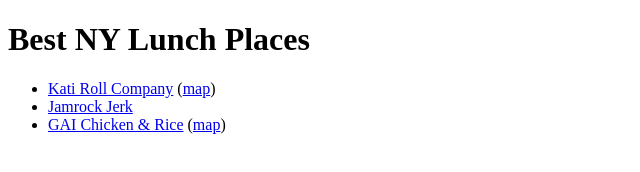
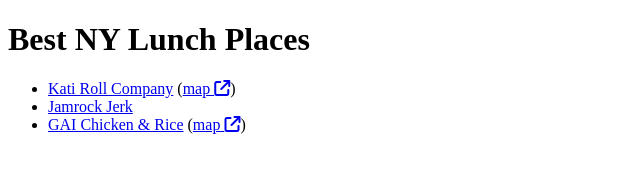
Before and after one commit to project-minotaur/ny-lunch-spots, a plain HTML site: page index.html in a window 1280 px wide. Shown: the full height of the page, 0-640 px from the left. Drawn offline with Linux system fonts and the light colour scheme.

Commit message:
adding icon for open in new tab

```diff
--- a/index.html
+++ b/index.html
@@ -18,7 +18,7 @@
           href="https://goo.gl/maps/WNdKri2noU45piLV7"
           target="_blank"
           rel="noopener noreferrer"
-          >map</a
+          >map <i class="fa-solid fa-arrow-up-right-from-square"></i></a
         >)
       </li>
       <li>
@@ -34,7 +34,7 @@
           href="https://goo.gl/maps/HaRskA7ShvNqFFGj9"
           target="_blank"
           rel="noopener noreferrer"
-          >map</a
+          >map <i class="fa-solid fa-arrow-up-right-from-square"></i></a
         >)
       </li>
     </ul>
```
